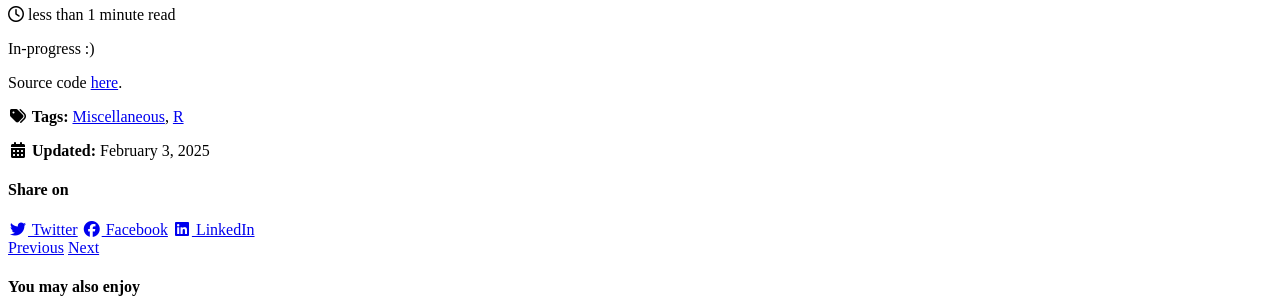
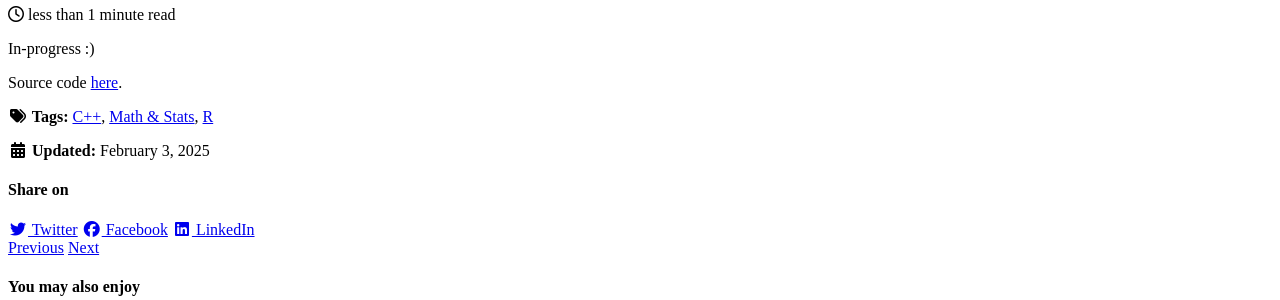
Before and after one commit to mihirp161/mihirp161.github.io, a Jekyll site: the page built from _posts/2025-02-03-buddhabrot.md, in a window 1280 px wide. Shown: the part 1258-1558 px from the top of the page. Built offline with Jekyll 4.4.1, drawn with Linux system fonts in a browser that asks for light colours; cached includes are drawn as plain includes; nearby versions of some CDN libraries.

Commit message:
Update 2025-02-03-buddhabrot.md

```diff
--- a/_posts/2025-02-03-buddhabrot.md
+++ b/_posts/2025-02-03-buddhabrot.md
@@ -1,7 +1,7 @@
 ---
 title: "Buddhabrot - From Chaos to Cosmic Beauty"
 date: 2025-02-03
-tags: [Miscellaneous, R]
+tags: [Math & Stats, R, C++]
 header:
 excerpt: "Complex Numbers, parallel, Rcpp, Buddhabrot"
 mathjax: "true"
```
